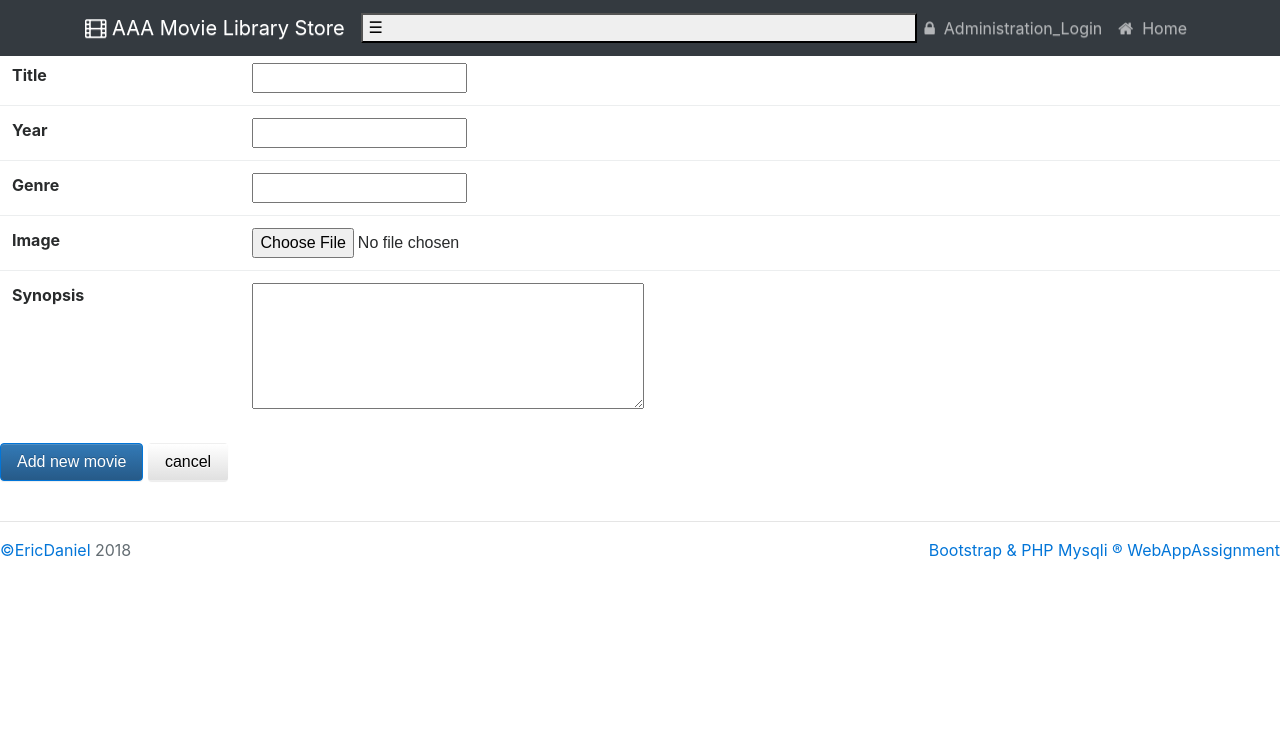
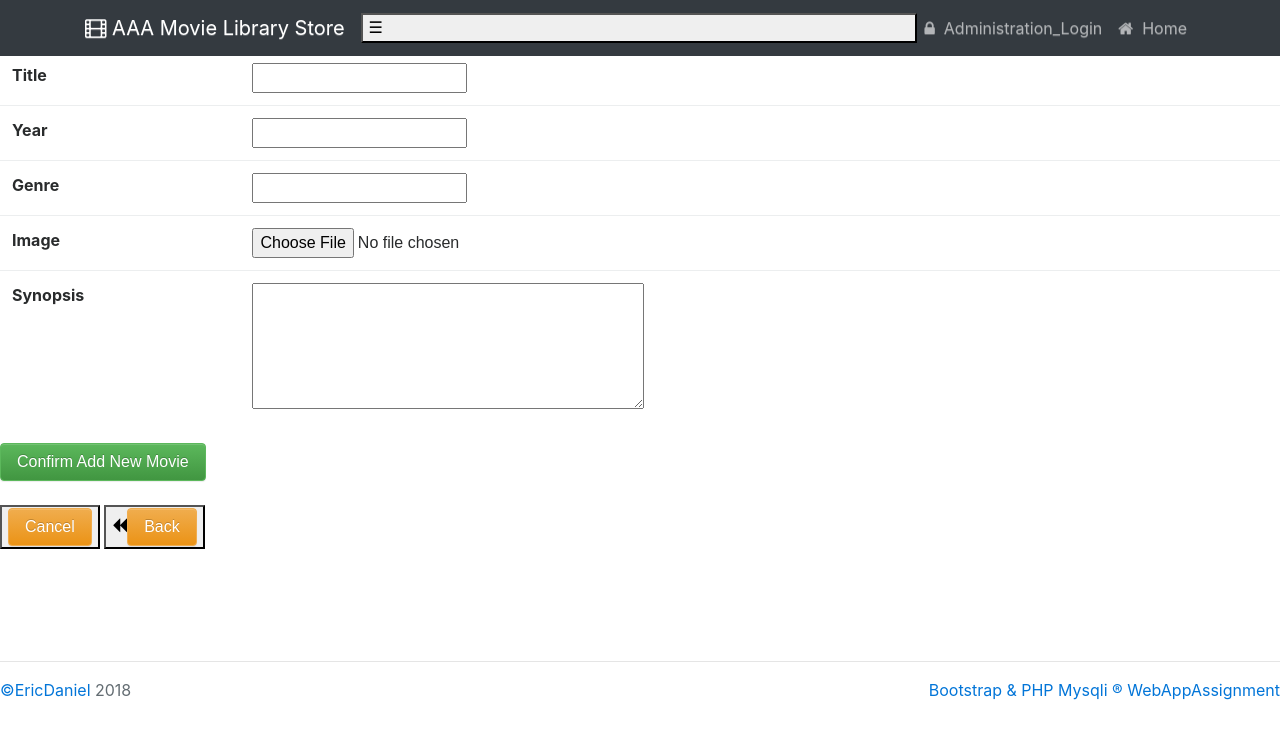
Before and after one commit to Eric-Daniel/web2018, a PHP site: page /admin_add.php in a window 1280 px wide. Shown: the top 739 px of the page. Run offline with PHP 8.4, Linux system fonts and the light colour scheme; some libraries are stand-ins or nearby versions.

Commit message:
Improve admin section && add page UI!

```diff
--- a/admin.php
+++ b/admin.php
@@ -1,5 +1,5 @@
 <?php
-$title = "Administration section";
+$title = "Administration Login Section";
 require_once "./template/header.php";
 ?>
 
--- a/admin_add.php
+++ b/admin_add.php
@@ -2,7 +2,7 @@
 	session_start();
 
 	require_once "./functions/admin.php";
-	$title = "Add new movie";
+	$title = "Administration Section";
 	require "./template/header.php";
 	require "./functions/database_functions.php";
 
@@ -67,10 +67,17 @@
 			</tr>
 
 		</table>
-		<input type="submit" name="add" value="Add new movie" class="btn btn-primary">
-		<input type="reset" value="cancel" class="btn btn-default">
+		<input type="submit" name="add" value="Confirm Add New Movie" class="btn btn-success">
+        <br>
+        <br>
+		<button><input type="reset" value="Cancel" class="btn btn-warning"></button>
+        <button ><i class="fa fa-backward"></i><a class="btn btn-warning" href="admin_movie.php">Back</a></button>
+<!--        <a class="btn btn-link" href="admin_movie.php">Back</a>-->
 	</form>
 	<br/>
+    <br>
+    <br>
+    <br>
 <?php
 
 	require_once "./template/footer.php";
--- a/admin_movie.php
+++ b/admin_movie.php
@@ -2,7 +2,7 @@
 require_once 'session.php';
 
 	require_once "./functions/admin.php";
-	$title = "List Movie";
+	$title = "Administration Section";
 	require_once "./template/header.php";
 	require_once "./functions/database_functions.php";
 
@@ -15,7 +15,7 @@ require_once 'session.php';
         </div>
         <div class="col-md-4">
             <div class="btn-group float-right mt-2" role="group">
-                <a  href="admin_signout.php" class="btn btn-primary btn-md" href="#">
+                <a  href="admin_signout.php" class="btn btn-warning btn-md" href="#">
                     <i aria-hidden="true"></i> Logout </a>
             </div>
         </div>
```
